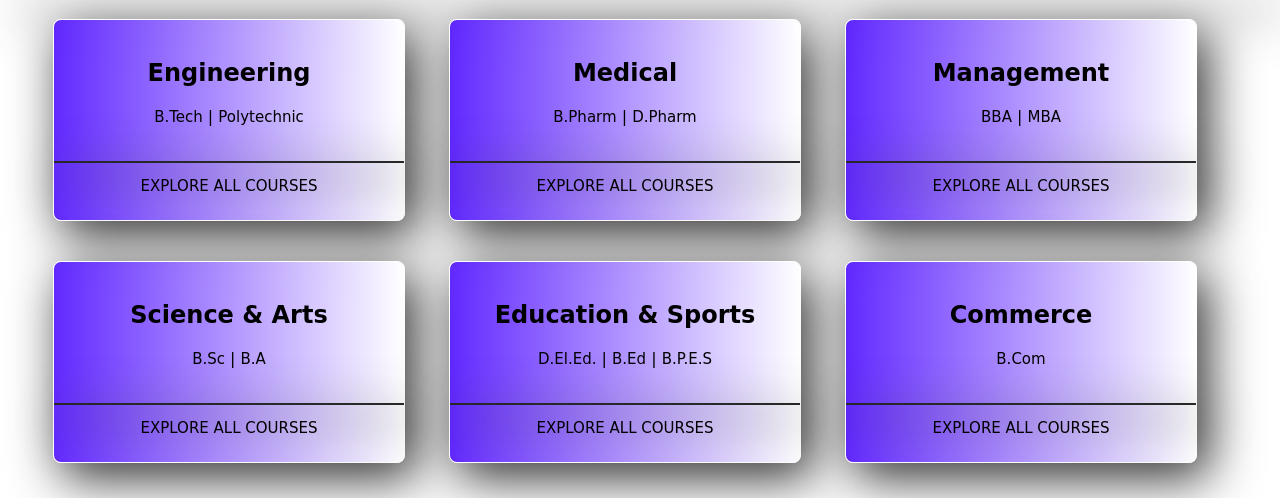
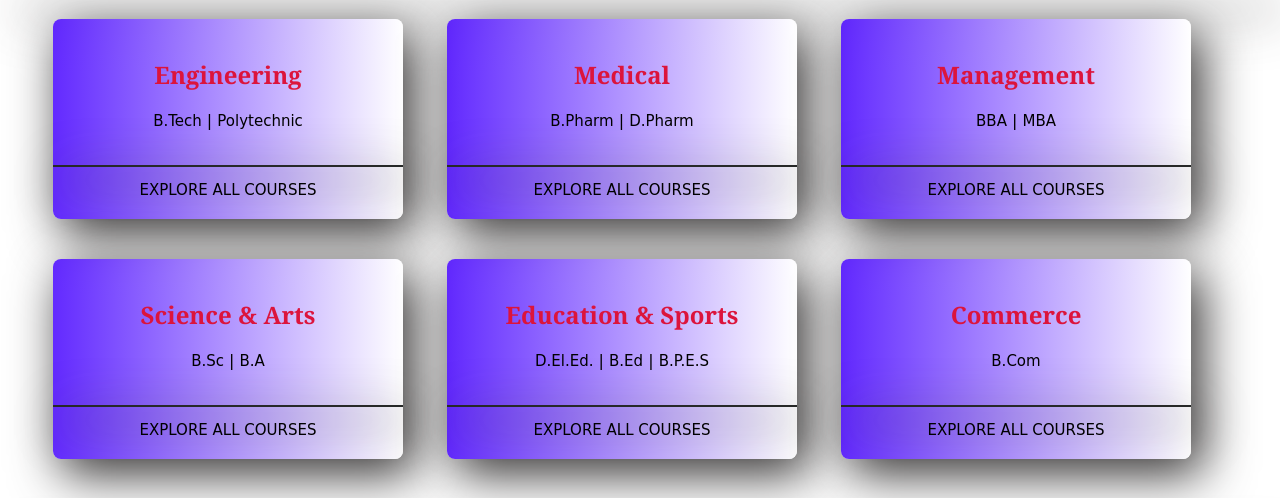
Before and after one commit to Gayatri19670/UG_Courses, a plain HTML site: page index.html in a window 1280 px wide. Shown: the part 114-612 px from the top of the page. Drawn offline with Linux system fonts and the light colour scheme; files that its build step writes are made by us from their sources; files whose address does not match are found by name.

Commit message:
first commit

```diff
--- a/style.css
+++ b/style.css
@@ -37,15 +37,20 @@
     margin: 20px;
     height: 200px;
     border-radius: .5rem;
-    border: solid white 1px;
     box-shadow: 10px 14px 50px 2px rgb(58, 56, 56);
     text-align: center;
     background: linear-gradient( to right, rgba(68, 0, 255, 0.836), white);
 }
 
 .cat .catbox:hover {
-    background: linear-gradient( to right, rgba(248, 45, 45, 0.836), rgb(235, 137, 10));
+    background: rgba(68, 0, 255, 0.836);
     box-shadow: 4px 0px 13px black inset;
+}
+
+.catbox h2 {
+    color: crimson;
+    font-weight: 600;
+    font-family: Georgia, 'Times New Roman', Times, serif;
 }
 
 .catbox a {
```
